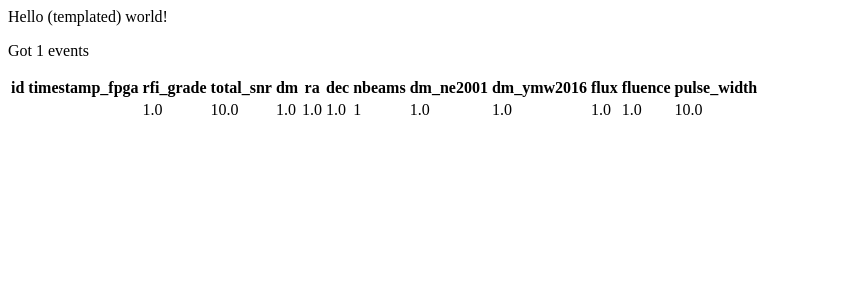
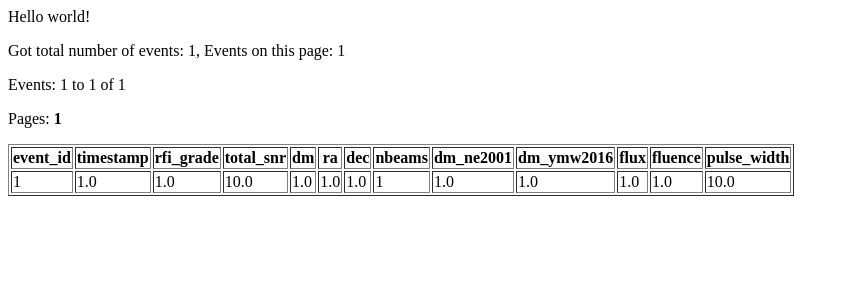
Before and after one commit to dstndstn/chord-frb-db, a Flask app: page / in a window 1280 px wide. Shown: the top 300 px of the page, without its empty margins (0-849 px from the left). Run offline with Flask 3, Linux system fonts and the light colour scheme; tables that the repository leaves empty hold one stand-in row (values such as "Sample post").

Commit message:
add systemd and nginx configs; fix event pagination

```diff
--- a/web/templates/hello.html
+++ b/web/templates/hello.html
@@ -1,9 +1,25 @@
-<p>Hello (templated) world!</p>
+<p>Hello world!</p>
 
-<p>Got {{ events|length }} events</p>
+<p>Got total number of events: {{ event_pager.total }}, Events on this page: {{ events|length }} </p>
+
+<p>Events: {{ event_pager.first }} to {{ event_pager.last }} of {{ event_pager.total }}
+</p>
+
+<p>Pages:
+  {% for page in event_pager.iter_pages() %}
+  {% if page %}
+  {% if page != event_pager.page %}
+  <a href="{{ url_for('hello', page=page) }}">{{ page }}</a>
+  {% else %}
+  <strong>{{ page }}</strong>
+  {% endif %}
+  {% else %}
+  <span class=ellipsis>…</span>
+  {% endif %}
+      {% endfor %}
 
 <p>
-  <table>
+  <table border=1>
     <tr>
       {% for field in fields %}
       <th>{{field}}</th>
@@ -13,7 +29,11 @@
     <tr>
       {% for field in fields %}
       <td>
-	{{ event[field] }}
+	{% if field in ['total_snr', 'dm', 'dm_ne2001', 'dm_ymw2016'] %}
+	  {{ event[field]|round(2) }}
+	{% else %}
+	  {{ event[field] }}
+	{% endif %}
       </td>
       {% endfor %}
     </tr>
--- a/web/webapp.py
+++ b/web/webapp.py
@@ -1,4 +1,4 @@
-from flask import Flask
+from flask import Flask, request
 from .config import Config
 from flask import render_template
 import sys
@@ -21,13 +21,36 @@ db = SQLAlchemy(app)
 #def hello_world():
 #    return "<p>Hello, World!</p>"
 def hello(): #(name=None):
-    name = None
+    query = sa.select(Event).order_by(Event.event_id)#.desc())
+    #order_by(Event.timestamp.desc())
+    print('Query:', query)
+    print(dir(query))
 
-    query = sa.select(Event).order_by(Event.timestamp.desc())
-    events = db.paginate(query, page=1, per_page=20, error_out=False).items
+    # #print('Count:', query.count())
+    # #count_query = query.statement.with_only_columns([sa.func.count()]).order_by(None)
+    # #count = q.session.execute(count_query).scalar()
+    # count = sa.select(sa.func.count(Event.event_id))#.scalar()
+    # print('Count:', type(count), count)
+    # r = db.session.execute(count).scalar()
+    # print(type(r), r)
+    # n_events = r
+
+    page = request.args.get("page")
+    print('page:', page)
+    try:
+        page = int(page)
+    except:
+        page = 1
+
+    event_pager = db.paginate(query, page=page, per_page=20, error_out=False)
+    events = event_pager.items
 
     #print('Events is', type(events), events)
 
-    fields = [ 'id', 'timestamp_fpga', 'rfi_grade', 'total_snr', 'dm', 'ra', 'dec', 'nbeams', 'dm_ne2001', 'dm_ymw2016', 'flux', 'fluence', 'pulse_width' ]
+    fields = [ 'event_id', 'timestamp', 'rfi_grade', 'total_snr', 'dm', 'ra', 'dec', 'nbeams', 'dm_ne2001', 'dm_ymw2016', 'flux', 'fluence', 'pulse_width' ]
 
-    return render_template('hello.html', events=events, fields=fields) #person=name)
+    return render_template('hello.html', event_pager=event_pager, events=events, fields=fields)
+
+
+
+#if __name__ == '__main__':
```
Also changed, not shown: 2 other files.
